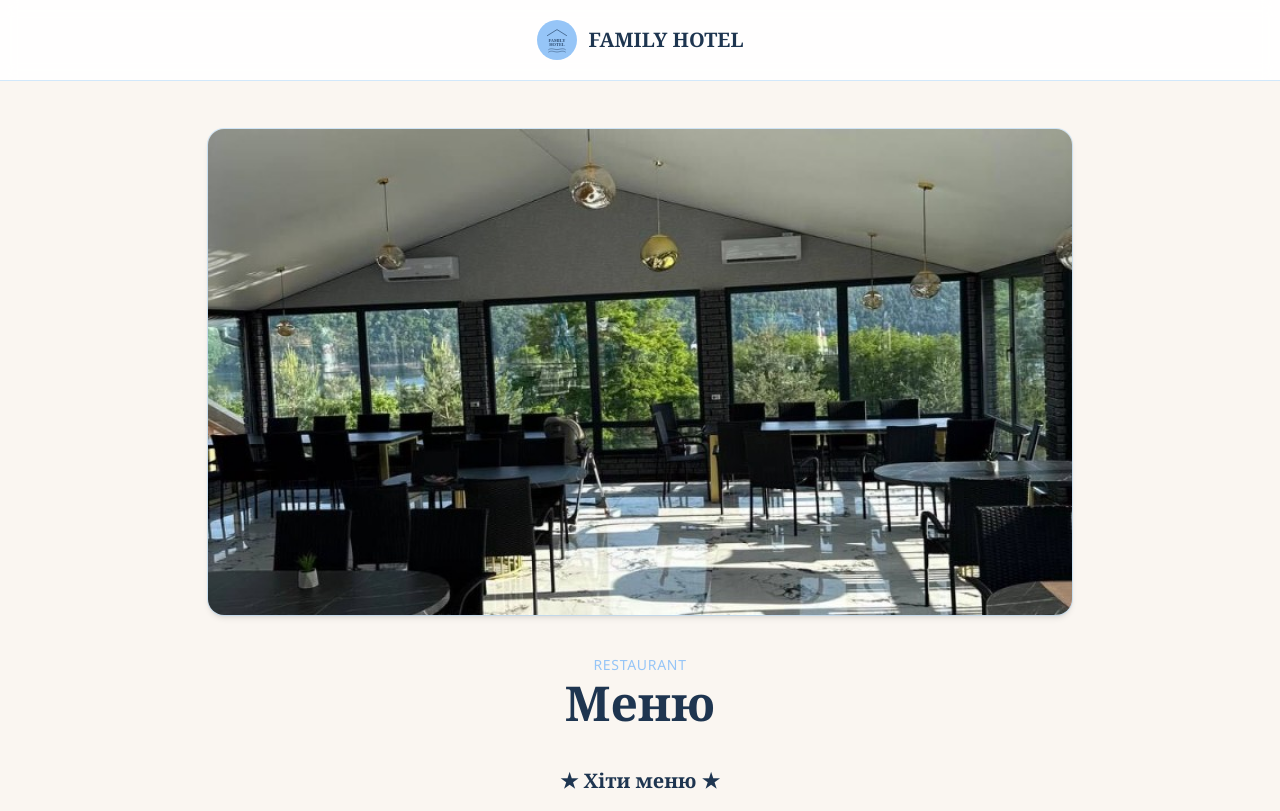
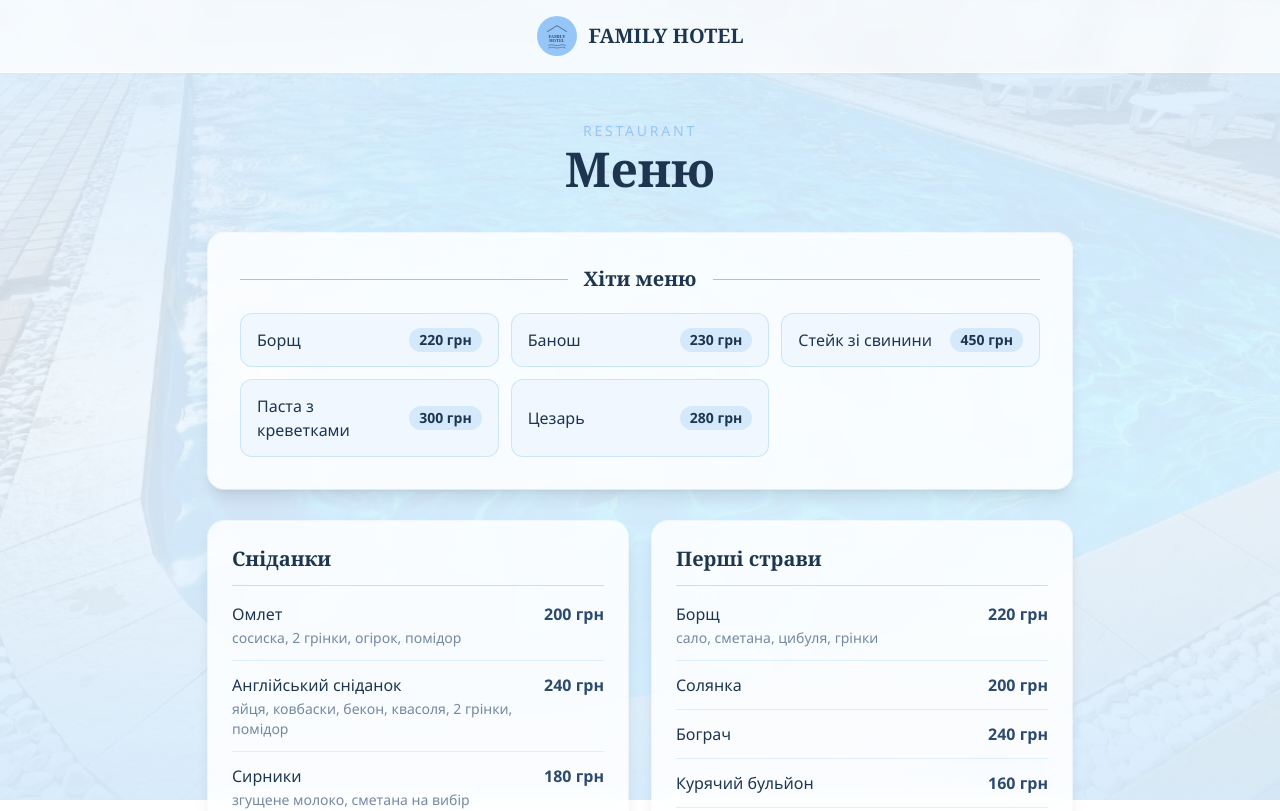
Before and after one commit to roman-alex/family-hotel, a React (Vite) app: page /restaurant in a window 1280 px wide. Shown: the top 811 px of the page. Built offline with nearby package versions, Linux system fonts and the light colour scheme.

Commit message:
restaurant page

```diff
--- /dev/null
+++ b/src/components/FixedPageBackground.tsx
@@ -0,0 +1,13 @@
+import { asset } from '../utils/asset'
+
+export function FixedPageBackground() {
+  return (
+    <div className="pointer-events-none fixed inset-0 -z-10 bg-brand-50" aria-hidden>
+      <div
+        className="absolute inset-0 bg-cover bg-fixed bg-center bg-no-repeat opacity-30"
+        style={{ backgroundImage: `url('${asset('images/pool.png')}')` }}
+      />
+      <div className="absolute inset-0 bg-gradient-to-b from-brand-100/80 via-brand-50/60 to-brand-100/90" />
+    </div>
+  )
+}
--- a/src/pages/RestaurantPage.tsx
+++ b/src/pages/RestaurantPage.tsx
@@ -1,7 +1,7 @@
 import { useEffect } from 'react'
-import { asset } from '../utils/asset'
 import { site } from '../data/content'
 import { menuHits, menuSections } from '../data/restaurantMenu'
+import { FixedPageBackground } from '../components/FixedPageBackground'
 import { Logo } from '../components/Logo'
 import { MenuItemRow } from '../components/MenuItemRow'
 
@@ -14,24 +14,18 @@ export function RestaurantPage() {
   }, [])
 
   return (
-    <div className="min-h-screen bg-warm-100">
-      <header className="border-b border-brand-200/60 bg-white/90 px-4 py-5 backdrop-blur-sm">
+    <div className="relative min-h-screen">
+      <FixedPageBackground />
+
+      <header className="border-b border-white/50 bg-white/75 px-4 py-4 shadow-sm shadow-brand-200/20 backdrop-blur-md">
         <div className="mx-auto flex max-w-4xl items-center justify-center">
           <Logo size="sm" showText />
         </div>
       </header>
 
-      <main className="mx-auto max-w-4xl px-4 py-8 md:py-12">
-        <div className="overflow-hidden rounded-2xl shadow-md ring-1 ring-brand-200/60">
-          <img
-            src={asset('images/restaurant-interior.png')}
-            alt="Інтер'єр ресторану FAMILY HOTEL"
-            className="aspect-[4/3] w-full object-cover md:aspect-[16/9]"
-          />
-        </div>
-
-        <div className="mt-10 text-center">
-          <p className="mb-1 text-sm font-medium uppercase tracking-wider text-brand-500">
+      <main className="relative mx-auto max-w-4xl px-4 py-8 pb-12 md:py-12">
+        <div className="mb-10 text-center">
+          <p className="mb-1 text-sm font-medium uppercase tracking-[0.2em] text-brand-500">
             Restaurant
           </p>
           <h1 className="font-serif text-4xl font-bold text-brand-700 md:text-5xl">
@@ -39,18 +33,20 @@ export function RestaurantPage() {
           </h1>
         </div>
 
-        <section className="mt-10">
-          <h2 className="mb-5 text-center font-serif text-xl font-semibold text-brand-700">
-            ★ Хіти меню ★
+        <section className="rounded-2xl bg-white/85 p-6 shadow-lg ring-1 ring-white/60 backdrop-blur-md md:p-8">
+          <h2 className="mb-5 flex items-center gap-4 font-serif text-xl font-semibold text-brand-700">
+            <span className="h-px flex-1 bg-brand-300" aria-hidden />
+            <span>Хіти меню</span>
+            <span className="h-px flex-1 bg-brand-300" aria-hidden />
           </h2>
           <div className="grid gap-3 sm:grid-cols-2 lg:grid-cols-3">
             {menuHits.map((item) => (
               <div
                 key={item.name}
-                className="flex items-center justify-between rounded-xl bg-white px-4 py-3 shadow-sm ring-1 ring-brand-200/50"
+                className="flex items-center justify-between rounded-xl border border-brand-200/60 bg-brand-50/80 px-4 py-3.5 transition hover:border-brand-300 hover:bg-white"
               >
                 <span className="font-medium text-brand-700">{item.name}</span>
-                <span className="shrink-0 font-semibold tabular-nums text-brand-600">
+                <span className="shrink-0 rounded-full bg-brand-500/30 px-2.5 py-0.5 text-sm font-semibold tabular-nums text-brand-700">
                   {item.price}&nbsp;грн
                 </span>
               </div>
@@ -58,13 +54,13 @@ export function RestaurantPage() {
           </div>
         </section>
 
-        <div className="mt-12 grid gap-8 md:grid-cols-2">
+        <div className="mt-8 grid gap-6 md:grid-cols-2">
           {menuSections.map((section) => (
             <section
               key={section.id}
-              className="rounded-2xl bg-white p-6 shadow-md ring-1 ring-brand-200/40"
+              className="rounded-2xl bg-white/85 p-6 shadow-lg ring-1 ring-white/60 backdrop-blur-md"
             >
-              <h2 className="mb-2 border-b border-brand-200 pb-3 font-serif text-xl font-semibold text-brand-700">
+              <h2 className="mb-1 border-b border-brand-200/80 pb-3 font-serif text-xl font-semibold text-brand-700">
                 {section.title}
               </h2>
               <div>
@@ -77,7 +73,7 @@ export function RestaurantPage() {
         </div>
       </main>
 
-      <footer className="px-4 py-8 text-center text-sm text-brand-600/50">
+      <footer className="relative border-t border-white/40 bg-white/50 px-4 py-8 text-center text-sm text-brand-600/60 backdrop-blur-sm">
         © {new Date().getFullYear()}, {site.fullName}
       </footer>
     </div>
```
